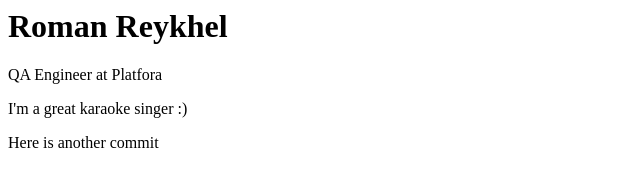
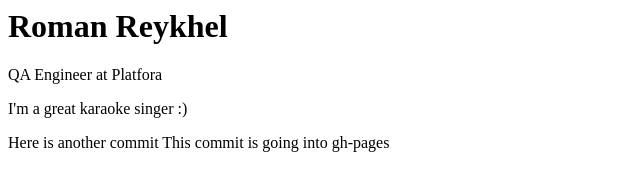
Before and after one commit to rodogg85/fewd, a plain HTML site: page index.html in a window 1280 px wide. Shown: the whole page, without its empty margins (0-640 px from the left). Drawn offline with Linux system fonts and the light colour scheme.

Commit message:
commit for gh-pages

```diff
--- a/index.html
+++ b/index.html
@@ -5,3 +5,5 @@
 <p>I'm a great karaoke singer :)</p>
 
 Here is another commit
+
+This commit is going into gh-pages
```
